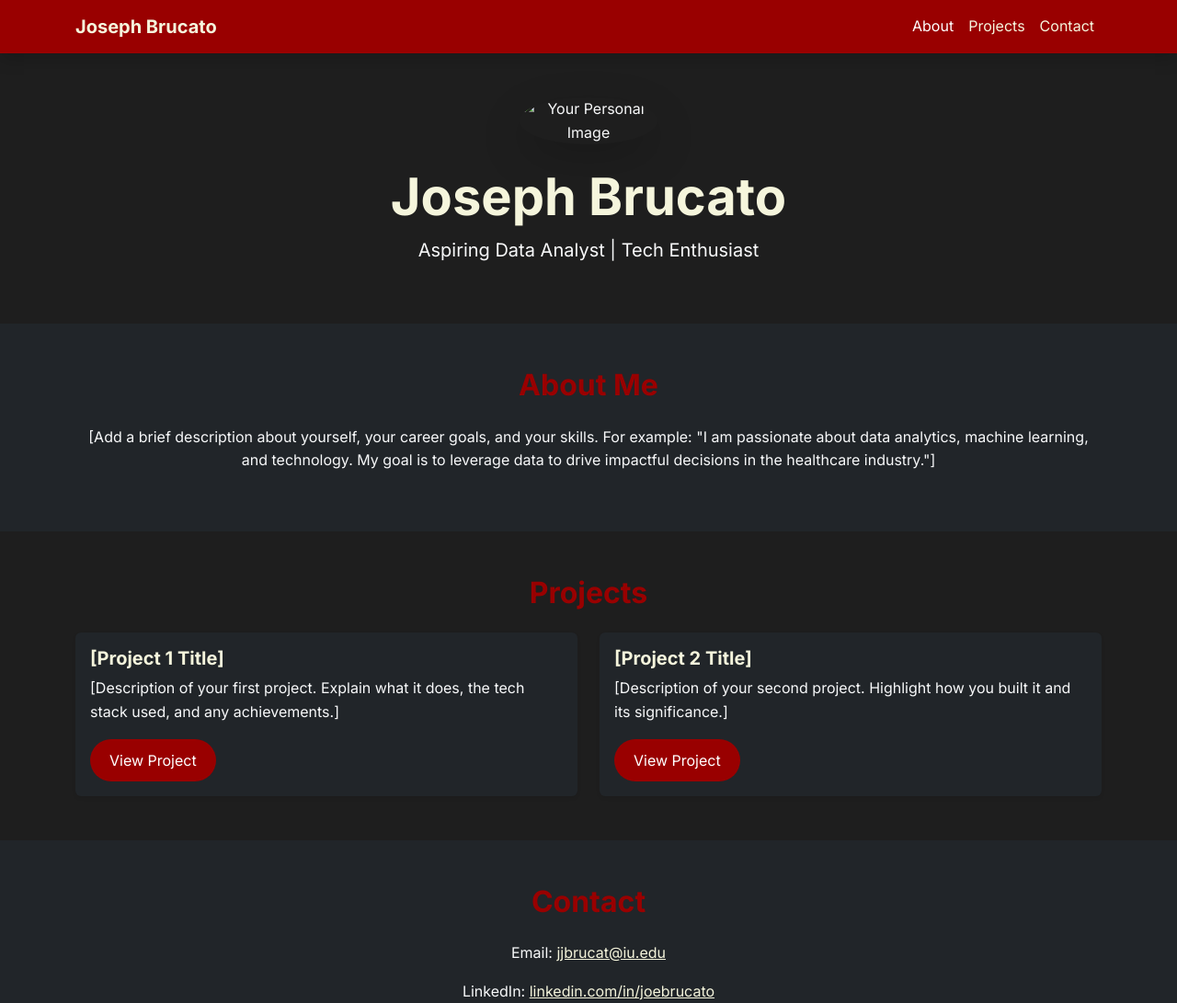
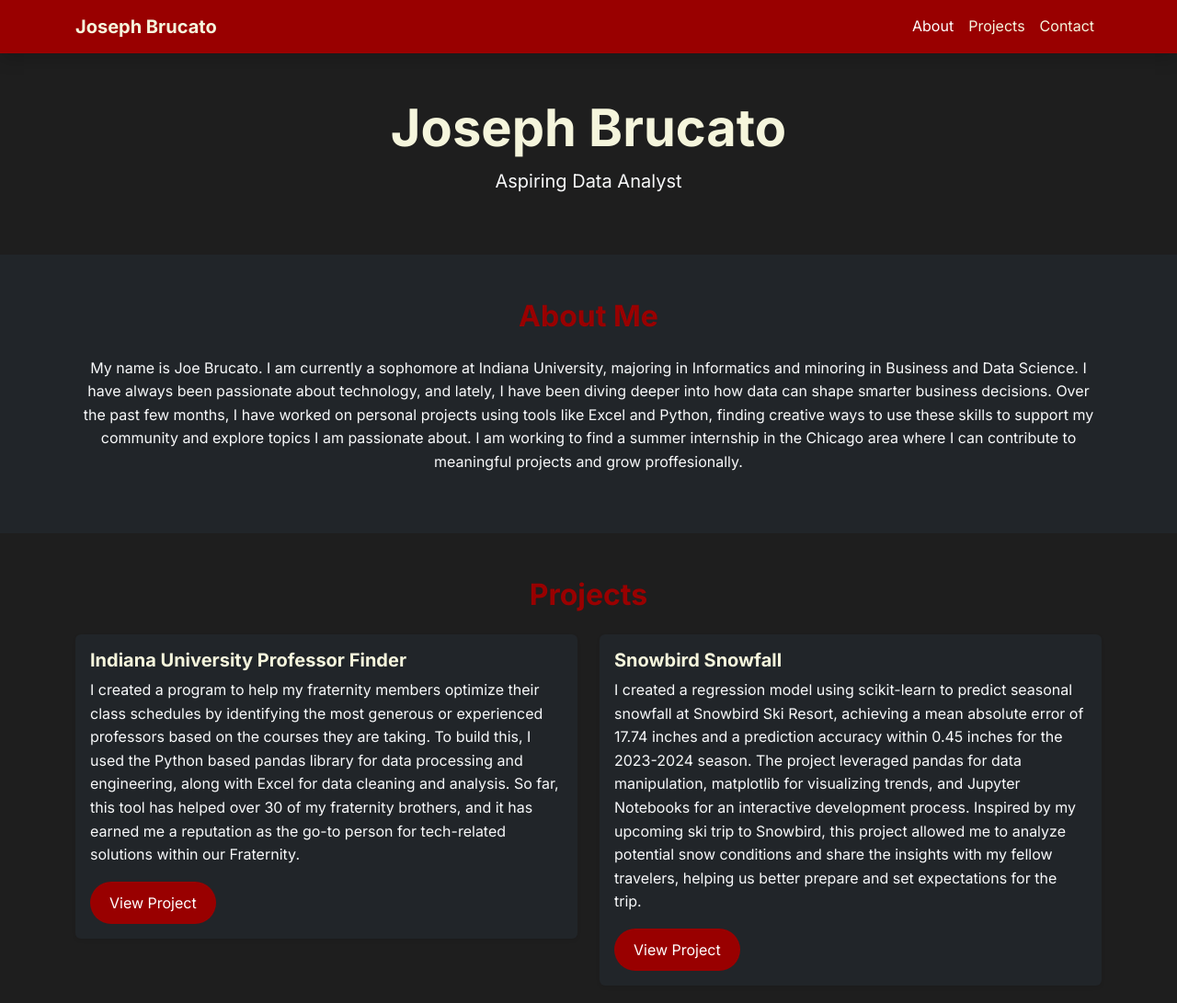
Before and after one commit to joebrucato/josephb, a plain HTML site: page index.html in a window 1280 px wide. Shown: the top 1091 px of the page at 92% size. Drawn offline with nearby package versions, Linux system fonts and the light colour scheme.

Commit message:
Add files via upload

```diff
--- a/index.html
+++ b/index.html
@@ -38,9 +38,8 @@
     <!-- Hero Section -->
     <section id="hero" class="text-center py-5 bg-dark-secondary">
         <div class="container">
-            <img src="images/placeholder-image.jpg" alt="Your Personal Image" class="rounded-circle shadow-lg mb-4" style="max-width: 150px;">
             <h1 class="display-4 fw-bold text-cream">Joseph Brucato</h1>
-            <p class="lead text-light">Aspiring Data Analyst | Tech Enthusiast</p>
+            <p class="lead text-light">Aspiring Data Analyst</p>
         </div>
     </section>
 
@@ -48,7 +47,7 @@
     <section id="about" class="py-5">
         <div class="container">
             <h2 class="text-center text-crimson fw-bold mb-4">About Me</h2>
-            <p class="text-center text-light">[Add a brief description about yourself, your career goals, and your skills. For example: "I am passionate about data analytics, machine learning, and technology. My goal is to leverage data to drive impactful decisions in the healthcare industry."]</p>
+            <p class="text-center text-light">My name is Joe Brucato. I am currently a sophomore at Indiana University, majoring in Informatics and minoring in Business and Data Science. I have always been passionate about technology, and lately, I have been diving deeper into how data can shape smarter business decisions. Over the past few months, I have worked on personal projects using tools like Excel and Python, finding creative ways to use these skills to support my community and explore topics I am passionate about. I am working to find a summer internship in the Chicago area where I can contribute to meaningful projects and grow proffesionally.</p>
         </div>
     </section>
 
@@ -61,8 +60,9 @@
                 <div class="col-md-6">
                     <div class="card bg-dark text-light border-0 rounded shadow-sm">
                         <div class="card-body">
-                            <h5 class="card-title fw-bold text-cream">[Project 1 Title]</h5>
-                            <p class="card-text">[Description of your first project. Explain what it does, the tech stack used, and any achievements.]</p>
+                            <h5 class="card-title fw-bold text-cream">Indiana University Professor Finder</h5>
+                            <p class="card-text">I created a program to help my fraternity members optimize their class schedules by identifying the most generous or experienced professors based on the courses they are taking. To build this, I used the Python based pandas library for data processing and engineering, along with Excel for data cleaning and analysis. So far, this tool has helped over 30 of my fraternity brothers, and it has earned me a reputation as the go-to person for tech-related solutions within our Fraternity.
+                            </p>
                             <a href="#" class="btn btn-crimson" target="_blank">View Project</a>
                         </div>
                     </div>
@@ -71,8 +71,9 @@
                 <div class="col-md-6">
                     <div class="card bg-dark text-light border-0 rounded shadow-sm">
                         <div class="card-body">
-                            <h5 class="card-title fw-bold text-cream">[Project 2 Title]</h5>
-                            <p class="card-text">[Description of your second project. Highlight how you built it and its significance.]</p>
+                            <h5 class="card-title fw-bold text-cream">Snowbird Snowfall</h5>
+                            <p class="card-text">
+                                I created a regression model using scikit-learn to predict seasonal snowfall at Snowbird Ski Resort, achieving a mean absolute error of 17.74 inches and a prediction accuracy within 0.45 inches for the 2023-2024 season. The project leveraged pandas for data manipulation, matplotlib for visualizing trends, and Jupyter Notebooks for an interactive development process. Inspired by my upcoming ski trip to Snowbird, this project allowed me to analyze potential snow conditions and share the insights with my fellow travelers, helping us better prepare and set expectations for the trip.</p>
                             <a href="#" class="btn btn-crimson" target="_blank">View Project</a>
                         </div>
                     </div>
```
